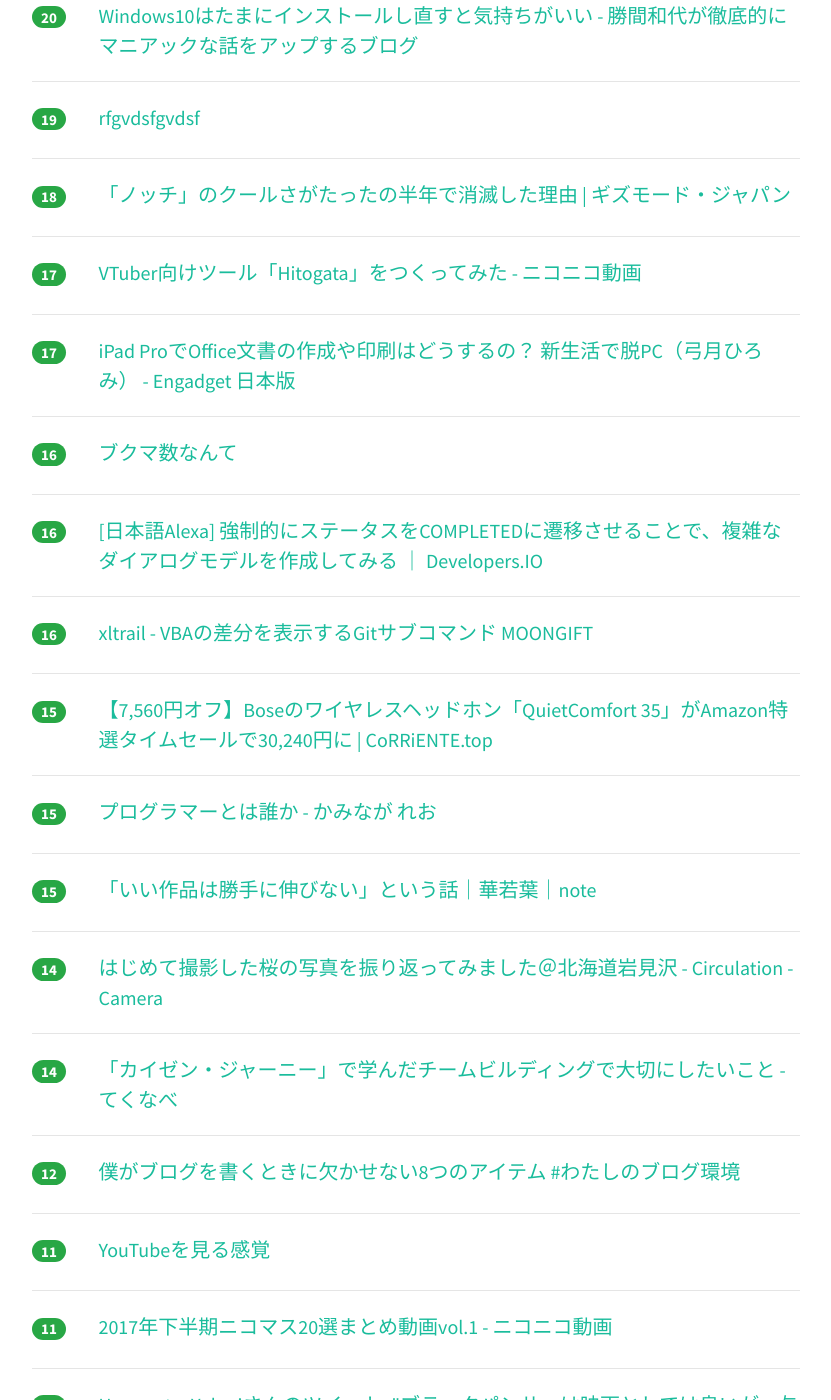
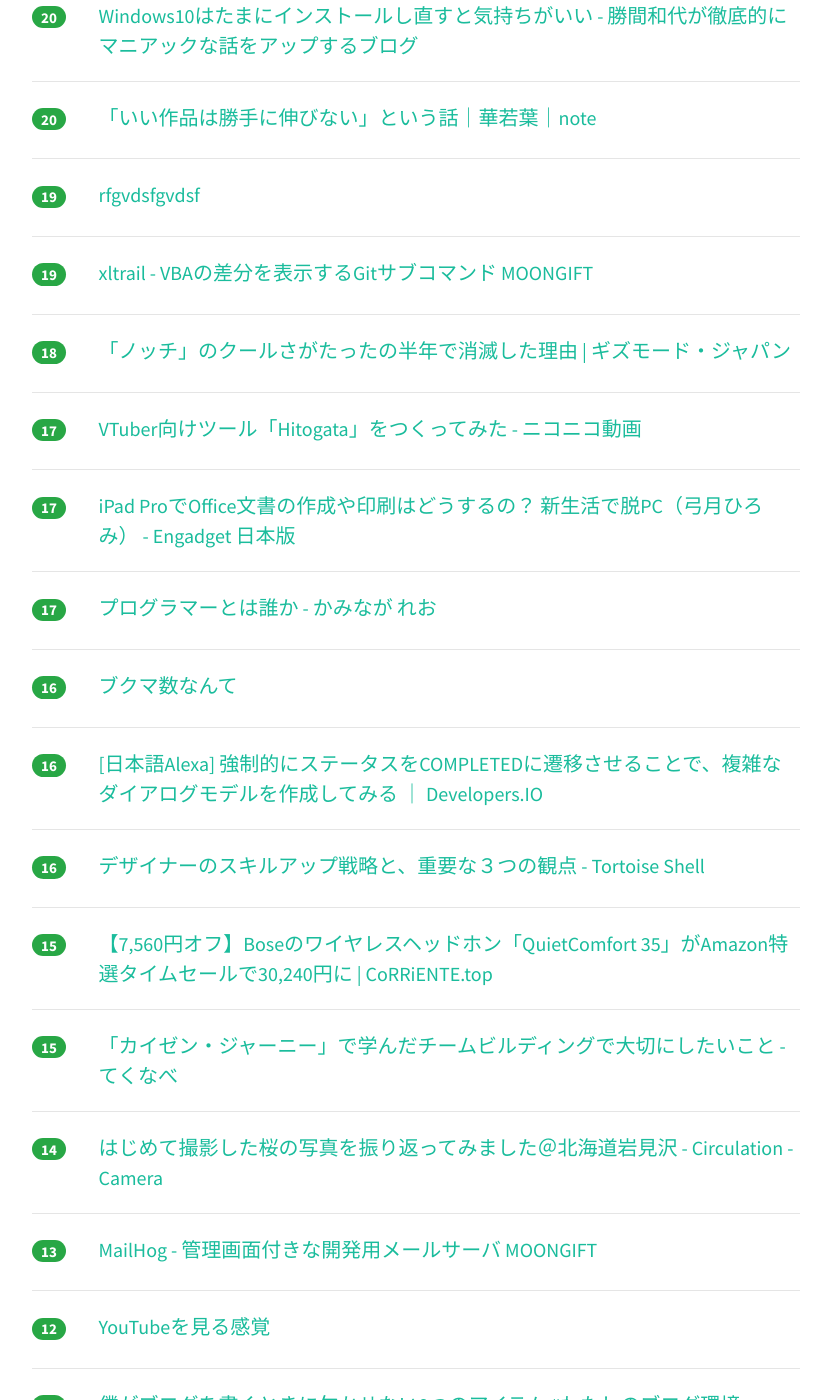
Before and after one commit to yatta47/hatena-matome-site, a Jekyll site: the page built from _posts/2018-03-18-hatena.md, in a window 1280 px wide and 1400 px high, scrolled down 2425 px. Shown: the whole window, without its empty margins (224-1055 px from the left). Built offline with Jekyll 4.4.1, drawn with Linux system fonts in a browser that asks for light colours; nearby versions of some CDN libraries; some of the changed text lies outside the part shown.

Commit message:
Updated 2018-03-18

```diff
--- a/_posts/2018-03-18-hatena.md
+++ b/_posts/2018-03-18-hatena.md
@@ -1,49 +1,54 @@
 ---
 layout: post
 title:  "2018-03-18 はてぶIT"
-date:   2018-03-18 18:02:10
+date:   2018-03-18 19:02:21
 tags: [it-hotentry]
 ---
-41 件のデータあり
+43 件のデータあり
 
 <hr><div class="row">
-<div class="col-1"><span class="badge badge-pill badge-success h2">690</span></div>
+<div class="col-1"><span class="badge badge-pill badge-success h2">703</span></div>
 <div class="col-11"><a href='https://www.jstage.jst.go.jp/article/kagakutoseibutsu/51/5/51_318/_pdf' target='_blank'>統計検定を理解せずに使っている人のために I - J-Stage</a></div>
 </div>
 <hr>
 <div class="row">
-<div class="col-1"><span class="badge badge-pill badge-success h2">355</span></div>
+<div class="col-1"><span class="badge badge-pill badge-success h2">377</span></div>
 <div class="col-11"><a href='http://sato001.com/high-speed-input-keyboard' target='_blank'>キーボードの入力スピードを飛躍的に向上させる入力テクニック</a></div>
 </div>
 <hr>
 <div class="row">
-<div class="col-1"><span class="badge badge-pill badge-success h2">144</span></div>
+<div class="col-1"><span class="badge badge-pill badge-success h2">155</span></div>
 <div class="col-11"><a href='https://hakobe932.hatenablog.com/entry/2018/03/17/190938' target='_blank'>やっていく技術テーマを探す - はこべにっき ♨</a></div>
 </div>
 <hr>
 <div class="row">
-<div class="col-1"><span class="badge badge-pill badge-success h2">91</span></div>
+<div class="col-1"><span class="badge badge-pill badge-success h2">99</span></div>
 <div class="col-11"><a href='https://gigazine.net/news/20180317-amd-ryzen-epyc-security-flaw/' target='_blank'>「AMDのCPUに深刻な脆弱性がある」とのCTS Labs発表による一大騒動まとめ - GIGAZINE</a></div>
 </div>
 <hr>
 <div class="row">
-<div class="col-1"><span class="badge badge-pill badge-success h2">74</span></div>
+<div class="col-1"><span class="badge badge-pill badge-success h2">91</span></div>
 <div class="col-11"><a href='https://speakerdeck.com/hayajo/nds55-docker-with-kubernetes' target='_blank'>Docker for Mac/Windows ではじめる Kubernetes / NDS55 Docker with Kubernetes // Speaker Deck</a></div>
 </div>
 <hr>
 <div class="row">
-<div class="col-1"><span class="badge badge-pill badge-success h2">65</span></div>
+<div class="col-1"><span class="badge badge-pill badge-success h2">86</span></div>
 <div class="col-11"><a href='https://www.nginx.com/blog/nginx-1-13-10-grpc/' target='_blank'>Announcing gRPC Support in NGINX - NGINX</a></div>
 </div>
 <hr>
 <div class="row">
-<div class="col-1"><span class="badge badge-pill badge-success h2">60</span></div>
+<div class="col-1"><span class="badge badge-pill badge-success h2">67</span></div>
 <div class="col-11"><a href='https://ameblo.jp/shibuya/entry-12360942593.html' target='_blank'>20周年｜渋谷ではたらく社長のアメブロ</a></div>
 </div>
 <hr>
 <div class="row">
-<div class="col-1"><span class="badge badge-pill badge-success h2">46</span></div>
+<div class="col-1"><span class="badge badge-pill badge-success h2">50</span></div>
 <div class="col-11"><a href='http://kabumatome.doorblog.jp/archives/65914917.html' target='_blank'>北尾吉孝のSBIホールディングス、公式アカウントがレイバンスパムに感染（もしくはレイバンと業務提携） : 市況かぶ全力２階建</a></div>
+</div>
+<hr>
+<div class="row">
+<div class="col-1"><span class="badge badge-pill badge-success h2">47</span></div>
+<div class="col-11"><a href='http://syossan.hateblo.jp/entry/2018/03/18/063034' target='_blank'>私はこれでSNSをやめました - 生涯未熟</a></div>
 </div>
 <hr>
 <div class="row">
@@ -72,8 +77,13 @@ tags: [it-hotentry]
 </div>
 <hr>
 <div class="row">
-<div class="col-1"><span class="badge badge-pill badge-success h2">29</span></div>
-<div class="col-11"><a href='http://syossan.hateblo.jp/entry/2018/03/18/063034' target='_blank'>私はこれでSNSをやめました - 生涯未熟</a></div>
+<div class="col-1"><span class="badge badge-pill badge-success h2">28</span></div>
+<div class="col-11"><a href='https://www.nikkei.com/article/DGXMZO28174890V10C18A3000000/' target='_blank'>ブロックチェーンが通貨以外で当面普及しない理由　　：日本経済新聞</a></div>
+</div>
+<hr>
+<div class="row">
+<div class="col-1"><span class="badge badge-pill badge-success h2">26</span></div>
+<div class="col-11"><a href='http://shizu183.com/?p=557' target='_blank'>車買取サイトの評判　～車を売るならどこがいいの？～</a></div>
 </div>
 <hr>
 <div class="row">
@@ -83,11 +93,6 @@ tags: [it-hotentry]
 <hr>
 <div class="row">
 <div class="col-1"><span class="badge badge-pill badge-success h2">25</span></div>
-<div class="col-11"><a href='http://shizu183.com/?p=557' target='_blank'>車買取サイトの評判　～車を売るならどこがいいの？～</a></div>
-</div>
-<hr>
-<div class="row">
-<div class="col-1"><span class="badge badge-pill badge-success h2">24</span></div>
 <div class="col-11"><a href='http://karapaia.com/archives/52255337.html' target='_blank'>24時間以内、42万円でかっこいい家が建つ。3Dプリンターハウスがさらに進化！ : カラパイア</a></div>
 </div>
 <hr>
@@ -99,11 +104,6 @@ tags: [it-hotentry]
 <div class="row">
 <div class="col-1"><span class="badge badge-pill badge-success h2">23</span></div>
 <div class="col-11"><a href='http://www.yasuhisay.info/entry/kaggle_avazu_ctr_prediction' target='_blank'>KaggleのCTR予測コンペで上位10%に入るまでの試行錯誤 - yasuhisa's blog</a></div>
-</div>
-<hr>
-<div class="row">
-<div class="col-1"><span class="badge badge-pill badge-success h2">23</span></div>
-<div class="col-11"><a href='https://www.nikkei.com/article/DGXMZO28174890V10C18A3000000/' target='_blank'>ブロックチェーンが通貨以外で当面普及しない理由　　：日本経済新聞</a></div>
 </div>
 <hr>
 <div class="row">
@@ -127,8 +127,18 @@ tags: [it-hotentry]
 </div>
 <hr>
 <div class="row">
+<div class="col-1"><span class="badge badge-pill badge-success h2">20</span></div>
+<div class="col-11"><a href='https://note.mu/wkbast/n/n9d262baf1b2a' target='_blank'>「いい作品は勝手に伸びない」という話｜華若葉｜note</a></div>
+</div>
+<hr>
+<div class="row">
 <div class="col-1"><span class="badge badge-pill badge-success h2">19</span></div>
 <div class="col-11"><a href='http://b.hatena.ne.jp/guide?via=201027' target='_blank'>rfgvdsfgvdsf</a></div>
+</div>
+<hr>
+<div class="row">
+<div class="col-1"><span class="badge badge-pill badge-success h2">19</span></div>
+<div class="col-11"><a href='https://www.moongift.jp/2018/03/xltrail-vba%E3%81%AE%E5%B7%AE%E5%88%86%E3%82%92%E8%A1%A8%E7%A4%BA%E3%81%99%E3%82%8Bgit%E3%82%B5%E3%83%96%E3%82%B3%E3%83%9E%E3%83%B3%E3%83%89/' target='_blank'>xltrail - VBAの差分を表示するGitサブコマンド MOONGIFT</a></div>
 </div>
 <hr>
 <div class="row">
@@ -147,6 +157,11 @@ tags: [it-hotentry]
 </div>
 <hr>
 <div class="row">
+<div class="col-1"><span class="badge badge-pill badge-success h2">17</span></div>
+<div class="col-11"><a href='http://reokaminaga.hatenablog.com/entry/2018/03/01/035722' target='_blank'>プログラマーとは誰か - かみなが れお</a></div>
+</div>
+<hr>
+<div class="row">
 <div class="col-1"><span class="badge badge-pill badge-success h2">16</span></div>
 <div class="col-11"><a href='https://anond.hatelabo.jp/20180317190401' target='_blank'>ブクマ数なんて</a></div>
 </div>
@@ -158,7 +173,7 @@ tags: [it-hotentry]
 <hr>
 <div class="row">
 <div class="col-1"><span class="badge badge-pill badge-success h2">16</span></div>
-<div class="col-11"><a href='https://www.moongift.jp/2018/03/xltrail-vba%E3%81%AE%E5%B7%AE%E5%88%86%E3%82%92%E8%A1%A8%E7%A4%BA%E3%81%99%E3%82%8Bgit%E3%82%B5%E3%83%96%E3%82%B3%E3%83%9E%E3%83%B3%E3%83%89/' target='_blank'>xltrail - VBAの差分を表示するGitサブコマンド MOONGIFT</a></div>
+<div class="col-11"><a href='http://www.tortoise-shell.net/entry/skill-up-strategy' target='_blank'>デザイナーのスキルアップ戦略と、重要な３つの観点 - Tortoise Shell</a></div>
 </div>
 <hr>
 <div class="row">
@@ -168,12 +183,7 @@ tags: [it-hotentry]
 <hr>
 <div class="row">
 <div class="col-1"><span class="badge badge-pill badge-success h2">15</span></div>
-<div class="col-11"><a href='http://reokaminaga.hatenablog.com/entry/2018/03/01/035722' target='_blank'>プログラマーとは誰か - かみなが れお</a></div>
-</div>
-<hr>
-<div class="row">
-<div class="col-1"><span class="badge badge-pill badge-success h2">15</span></div>
-<div class="col-11"><a href='https://note.mu/wkbast/n/n9d262baf1b2a' target='_blank'>「いい作品は勝手に伸びない」という話｜華若葉｜note</a></div>
+<div class="col-11"><a href='http://tekunabe.hatenablog.jp/entry/2018/03/17/kaizen' target='_blank'>「カイゼン・ジャーニー」で学んだチームビルディングで大切にしたいこと - てくなべ</a></div>
 </div>
 <hr>
 <div class="row">
@@ -182,18 +192,18 @@ tags: [it-hotentry]
 </div>
 <hr>
 <div class="row">
-<div class="col-1"><span class="badge badge-pill badge-success h2">14</span></div>
-<div class="col-11"><a href='http://tekunabe.hatenablog.jp/entry/2018/03/17/kaizen' target='_blank'>「カイゼン・ジャーニー」で学んだチームビルディングで大切にしたいこと - てくなべ</a></div>
+<div class="col-1"><span class="badge badge-pill badge-success h2">13</span></div>
+<div class="col-11"><a href='https://www.moongift.jp/2018/03/mailhog-%E7%AE%A1%E7%90%86%E7%94%BB%E9%9D%A2%E4%BB%98%E3%81%8D%E3%81%AA%E9%96%8B%E7%99%BA%E7%94%A8%E3%83%A1%E3%83%BC%E3%83%AB%E3%82%B5%E3%83%BC%E3%83%90/' target='_blank'>MailHog - 管理画面付きな開発用メールサーバ MOONGIFT</a></div>
+</div>
+<hr>
+<div class="row">
+<div class="col-1"><span class="badge badge-pill badge-success h2">12</span></div>
+<div class="col-11"><a href='https://anond.hatelabo.jp/20180215075122' target='_blank'>YouTubeを見る感覚</a></div>
 </div>
 <hr>
 <div class="row">
 <div class="col-1"><span class="badge badge-pill badge-success h2">12</span></div>
 <div class="col-11"><a href='https://tobalog.com/2018/03/blog-must-item/' target='_blank'>僕がブログを書くときに欠かせない8つのアイテム #わたしのブログ環境</a></div>
-</div>
-<hr>
-<div class="row">
-<div class="col-1"><span class="badge badge-pill badge-success h2">11</span></div>
-<div class="col-11"><a href='https://anond.hatelabo.jp/20180215075122' target='_blank'>YouTubeを見る感覚</a></div>
 </div>
 <hr>
 <div class="row">
@@ -208,6 +218,6 @@ tags: [it-hotentry]
 <hr>
 <div class="row">
 <div class="col-1"><span class="badge badge-pill badge-success h2">9</span></div>
-<div class="col-11"><a href='https://www.moongift.jp/2018/03/mailhog-%E7%AE%A1%E7%90%86%E7%94%BB%E9%9D%A2%E4%BB%98%E3%81%8D%E3%81%AA%E9%96%8B%E7%99%BA%E7%94%A8%E3%83%A1%E3%83%BC%E3%83%AB%E3%82%B5%E3%83%BC%E3%83%90/' target='_blank'>MailHog - 管理画面付きな開発用メールサーバ MOONGIFT</a></div>
+<div class="col-11"><a href='https://qiita.com/nekoumei/items/77d062d085c09e4a2c6a' target='_blank'>[Python]インスタ映えする決定木を描く - Qiita</a></div>
 </div>
 <hr>
```
